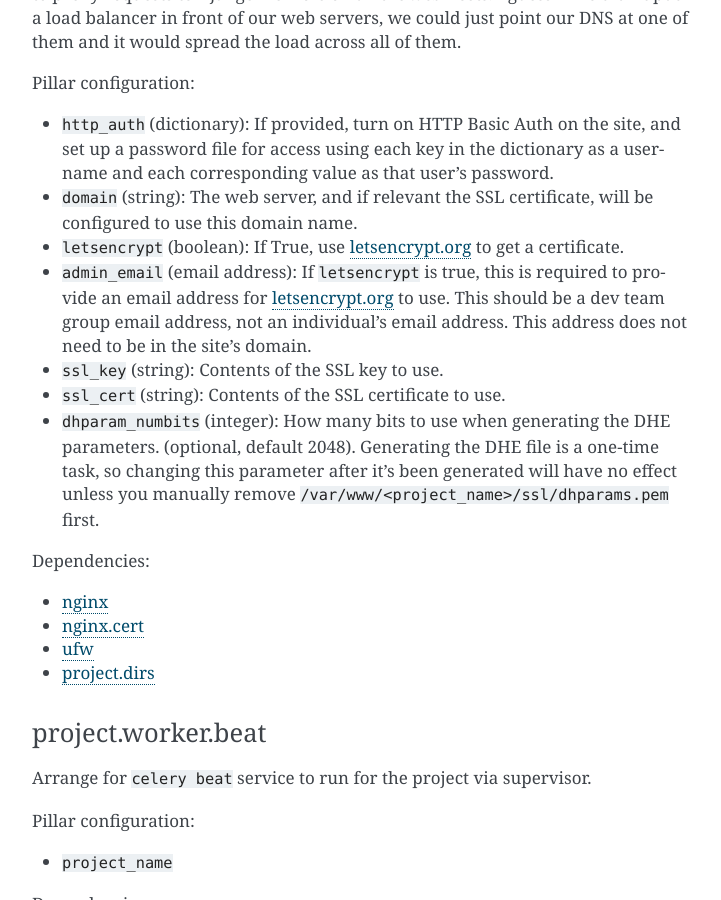
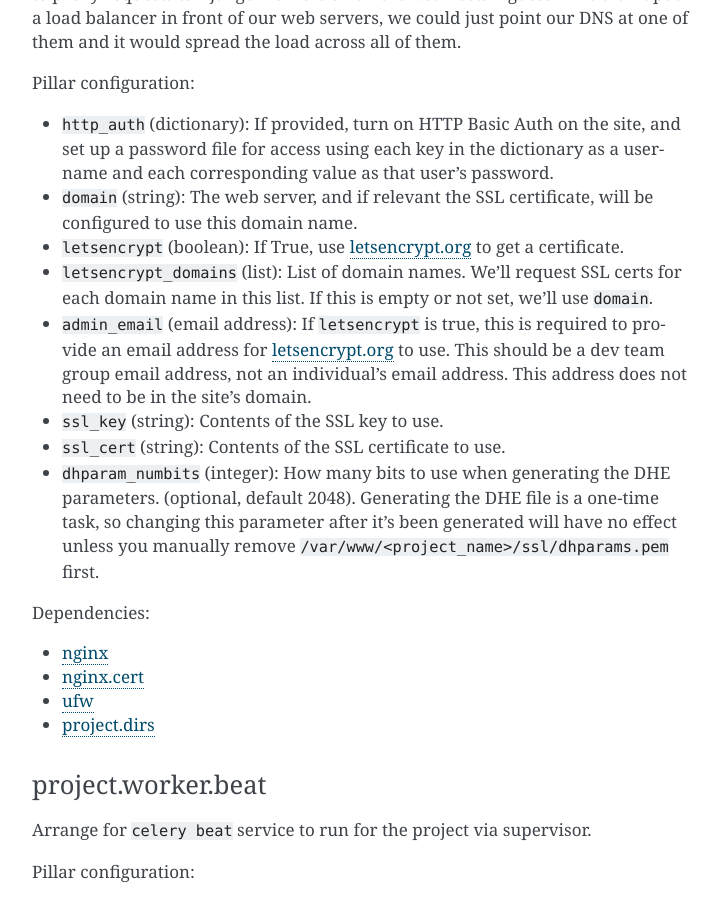
Before and after one commit to caktus/guidebook, a Sphinx documentation site: the page built from source/margarita/states.rst, in a window 1280 px wide and 900 px high, scrolled down 9154 px. Shown: the whole window, without its empty margins (388-1109 px from the left). Built offline with Sphinx 7.4.7, drawn with Linux system fonts in a browser that asks for light colours.

Commit message:
Add letsencrypt_domains to list of pillar variables

```diff
--- a/source/margarita/states.rst
+++ b/source/margarita/states.rst
@@ -493,6 +493,8 @@ Pillar configuration:
   be configured to use this domain name.
 * ``letsencrypt`` (boolean): If True, use `letsencrypt.org <https://letsencrypt.org>`_
   to get a certificate.
+* ``letsencrypt_domains`` (list): List of domain names. We'll request SSL certs for
+  each domain name in this list. If this is empty or not set, we'll use ``domain``.
 * ``admin_email`` (email address): If ``letsencrypt`` is true, this is required to
   provide an email address for `letsencrypt.org <https://letsencrypt.org>`_ to use.
   This should be a dev team group email address, not an individual's email address.
```
